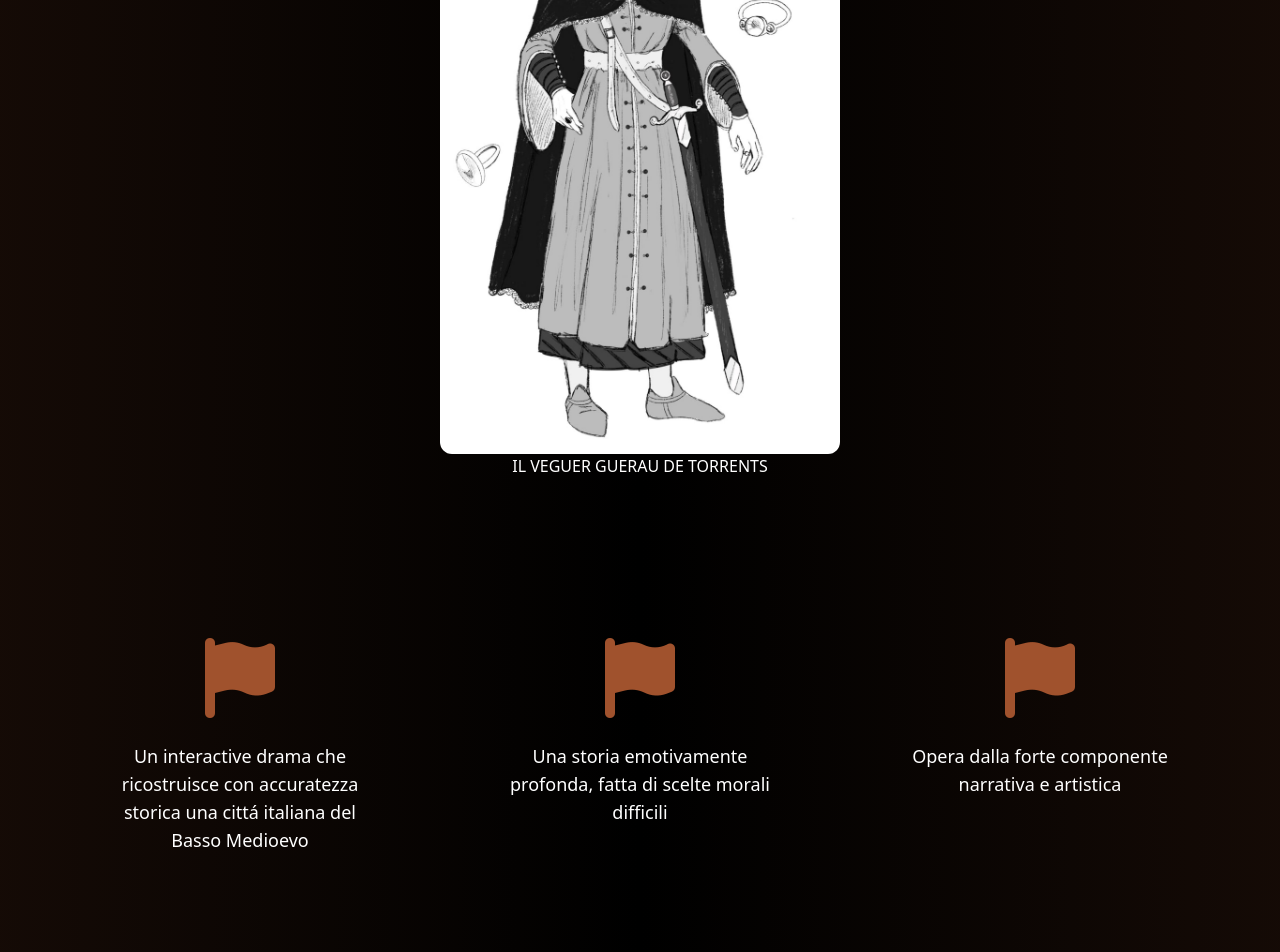
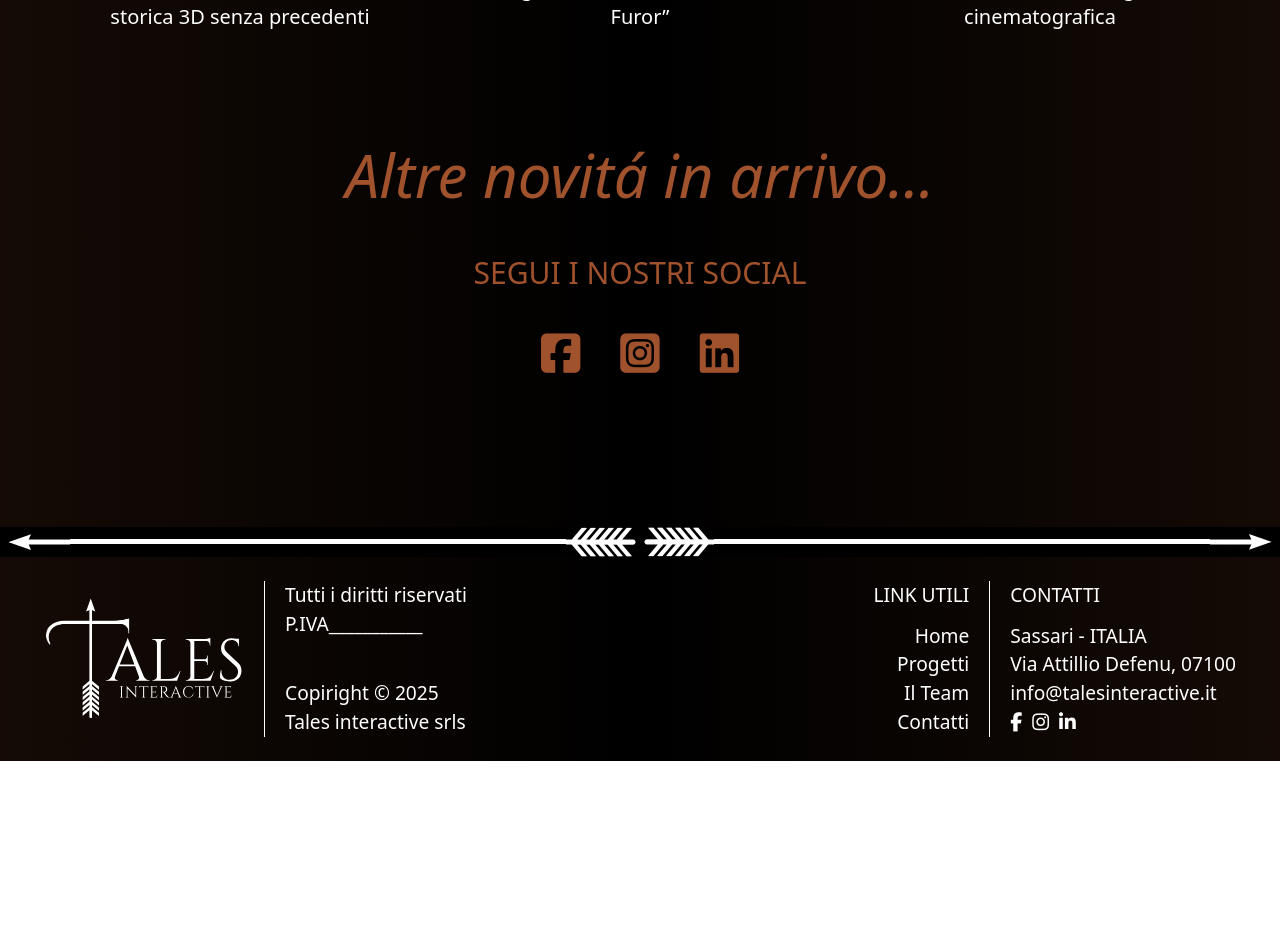
Before and after one commit to Lgarau/TalesInteractive, a React (Vite) app: page /TalesInteractive/progetti in a window 1280 px wide. Shown: the part 1800-2752 px from the top of the page. After the commit the page ends 2561 px from the top, so only its background shows below. Built offline with nearby package versions, Linux system fonts and the light colour scheme.

Commit message:
ritocchi estetici definitivi

```diff
--- a/src/components/common/HeroComponent.jsx
+++ b/src/components/common/HeroComponent.jsx
@@ -9,7 +9,7 @@ export default function HeroComponent({ place, scrollRef }) {
     link =
       <Link
         to="/TalesInteractive/progetti"
-        className="hero-button absolute mt-50 mr-0 w-40 px-6 py-3 bg-gradient-to-r from-black to-[#a0522d] text-[#f5f5dc] rounded-full shadow-lg hover:bg-opacity-80 z-1000">
+        className="hero-button absolute mt-80 mr-0 w-40 px-6 py-3 bg-gradient-to-r from-black to-[#a0522d] text-[#f5f5dc] rounded-full shadow-lg hover:bg-opacity-80 z-1000">
         Scopri di più
       </Link>
   } else if (place === "projects") {
@@ -28,8 +28,8 @@ export default function HeroComponent({ place, scrollRef }) {
     <div className=" bg-none relative flex items-center justify-center text-center text-white rounded-3xl z-[10]">
       <img src={imgPH} alt="Game-Frame" id="hero-img" className=" h-150 w-full mx-20 bg-none object-cover rounded-3xl" />
 
-      <h1 className="absolute mb-135 w-100 px-6 py-3 text-6xl text-black ">Agnesia</h1>
-      <p className="absolute text-lg mb-103 w-100 px-6 py-3 text-black">"Sassari, 1349. La paura separa i vivi,<br /> l’odio decide chi sopravvive."... </p>
+      <h1 id="game-title" className="absolute mb-130 px-6 py-3 text-4xl text-black "><strong>A G N E S I A</strong></h1>
+      <p id="game-description" className="absolute text-2xl mb-95  px-6 py-3 text-black">"Sassari, 1349. La paura separa i vivi,<br /> l’odio decide chi sopravvive."... </p>
 
       <Link
         to="/progetti"
--- a/src/components/common/MembersComponent.jsx
+++ b/src/components/common/MembersComponent.jsx
@@ -5,7 +5,7 @@ export default function MembersComponent({ }) {
 
         return (
             <div className="my-10 w-80  justify-center">
-                <img className="mx-auto max-w-70 oblect-contain p-5 octagon" src={image} alt="" />
+                <img className="mx-auto  oblect-contain p-5 octagon" src={image} alt="" />
 
                 <div className="flex flex-col p-5 justify-between">
                     <h3 className="block  text-3xl font-semibold text-[#a0522d] mb-2">{name} {surname}</h3>
--- a/src/components/layout/FooterComponent.jsx
+++ b/src/components/layout/FooterComponent.jsx
@@ -5,10 +5,7 @@ import ArrowTail from "../../assets/freccia-bianca-coda.png"
 
 export default function FooterComponent() {
     return (
-
-
-
-        <footer className="p-10 " >
+        <>
             <div id="arrows" className="flex content-center gap-2 justify-between ">
                 <div id="l-arrow" className=" flex w-full content-center">
                     <img id="l-arrow-tail" src={ArrowTail} alt="" />
@@ -21,7 +18,10 @@ export default function FooterComponent() {
                     <img id="r-arrow-tail" src={ArrowTail} alt="" />
                 </div>
             </div>
-            <div id="footer-content-wrapper" className="flex py-10 flex-wrap justify-between place item-center text-white text-start">
+
+            <footer className="p-6 " >
+
+                <div id="footer-content-wrapper" className="flex  flex-wrap justify-between place item-center text-white text-start">
 
                     <div id="footer-copyright-wrapper" className="footer-block flex place-content-center  text-white text-start">
 
@@ -43,12 +43,12 @@ export default function FooterComponent() {
                     <div id="footer-info-wrapper" className="flex place-content-center item-center  text-white text-start">
 
                         <div id="footer-block-3" className="footer-block flex flex-col justify-center mx-5">
-                        <h1 className="text-white pb-3">LINK UTILI</h1>
-                        <div className="flex flex-col items-start">
-                            <Link to="/">Home</Link>
-                            <Link to="/progetti">Progetti</Link>
-                            <Link to="/team">Il Team</Link>
-                            <Link to="/contatti">Contatti</Link>
+                            <h1 className="text-white text-center pb-3">LINK UTILI</h1>
+                            <div id="footer-pages-links" className="flex flex-col text-end">
+                                <Link to="/TalesInteractive/">Home</Link>
+                                <Link to="/TalesInteractive/progetti">Progetti</Link>
+                                <Link to="/TalesInteractive/team">Il Team</Link>
+                                <Link to="/TalesInteractive/contatti">Contatti</Link>
                             </div>
                         </div>
 
@@ -59,9 +59,9 @@ export default function FooterComponent() {
                                 <p>Via Attillio Defenu, 07100</p>
                                 <p>info@talesinteractive.it</p>
                                 <div>
-                                <a href=""><i className="member-social-footer fa-brands fa-facebook-f"></i></a>
-                                <a href=""><i className="member-social-footer fa-brands fa-instagram"></i></a>
-                                <a href=""><i className="member-social-footer fa-brands fa-x-twitter"></i></a>
+                                    <a href="https://www.facebook.com/profile.php?id=61565965654373"><i className="member-social-footer fa-brands fa-facebook-f"></i></a>
+                                    <a href="https://www.instagram.com/tales.interactive/"><i className="member-social-footer fa-brands fa-instagram"></i></a>
+                                    <a href="https://www.linkedin.com/company/tales-interactive/"><i className="member-social-footer fa-brands fa-linkedin-in"></i></a>
                                 </div>
                             </div>
                         </div>
@@ -70,6 +70,6 @@ export default function FooterComponent() {
 
                 </div>
             </footer >
-
+        </>
     );
 }
--- a/src/components/layout/HeaderComponent.jsx
+++ b/src/components/layout/HeaderComponent.jsx
@@ -67,7 +67,7 @@ export default function HeaderComponent() {
                 </button>
 
                 {/* Logo sopra il menu */}
-                <img src={Logo} alt="TalesInteractiveLogo" className="w-40 mt-2" />
+                <img id="hamburger-logo" src={Logo} alt="TalesInteractiveLogo" className="w-40 mt-2" />
 
                 {/* Link del menu */}
                 <div className="flex flex-col items-center gap-10">
--- a/src/components/pages/ProjectsPage.jsx
+++ b/src/components/pages/ProjectsPage.jsx
@@ -13,7 +13,7 @@ export default function ProjectsPage() {
       <div className="w-80 text-center" >
         <i className={icon}></i>
         <div className="flex-1 p-6 rounded-lg max-w-150 ">
-          <p className="text-lg text-white-700">
+          <p className="text-xl text-white-700">
             {content}
           </p>
         </div>
@@ -29,7 +29,7 @@ export default function ProjectsPage() {
       <HeroComponent place="projects" scrollRef={scrollRef} />
       <section>
 
-        <div id="agnesia-info-wrapper" className=" flex flex-wrap justify-center gap-20 text-center my-20 column-3">
+        <div id="agnesia-info-wrapper" className=" flex items justify-center gap-10 text-center my-20 column-3">
           <div>
             <img className="project-concept-art rounded-xl" src={agnese} alt="agnesia-concept-art" />
             <h3>
@@ -37,8 +37,8 @@ export default function ProjectsPage() {
             </h3>
           </div>
           <div id="agnesia-description">
-
-            <p ref={scrollRef} className="text-xl text-left">
+            <div id="scroll-trigger" ref={scrollRef}><br /></div>
+            <p className="text-md text-left">
               Sassari, 1349. Il flagello piú terribile della storia continua a imperversare, alimentando diffidenza e paura fra la popolazione sassarese.
               <br /><br /><br />
               Mentre la Corona d’Aragona stringe la sua presa sulla città, i sostenitori dei Doria e gli indipendentisti complottano per riappropriarsi del potere perduto.
@@ -56,7 +56,7 @@ export default function ProjectsPage() {
           </div>
 
         </div>
-        <div className=" flex flex-wrap justify-center rounded-md gap-20 text-center my-20 column-3 pt-20">
+        <div className=" flex flex-wrap justify-center rounded-md gap-20 text-center mt-20 column-3 pt-20">
           {
             agnesiaInfo.map((info) => {
               return <ProjectInfoComponent key={info.id} icon={info.icon} content={info.content} />
@@ -64,14 +64,14 @@ export default function ProjectsPage() {
           }
         </div>
 
-        <div className="flex color-#daa520 flex-col gap-10 text-center text-[#a0522d] text-5xl pt-20">
-          <h1>Altre novitá in arrivo...</h1>
-          <h1>SEGUI I NOSTRI SOCIAL PER RIMANE AGGIORNATO</h1>
+        <div className="flex color-#daa520 flex-col mt-20 gap-10 text-center text-[#a0522d] text-3xl">
+          <h1 className="text-xs"><i>Altre novitá in arrivo...</i></h1>
+          <h1>SEGUI I NOSTRI SOCIAL</h1>
 
           <div className="flex mx-auto gap-10" >
-            <a href=""><i className="project-social fa-brands fa-square-facebook"></i></a>
-            <a href=""><i className="project-social fa-brands fa-square-instagram"></i></a>
-            <a href=""><i className="project-social fa-brands fa-linkedin"></i></a>
+            <a href="https://www.facebook.com/profile.php?id=61565965654373"><i className="project-social fa-brands fa-square-facebook"></i></a>
+            <a href="https://www.instagram.com/tales.interactive/"><i className="project-social fa-brands fa-square-instagram"></i></a>
+            <a href="https://www.linkedin.com/company/tales-interactive/"><i className="project-social fa-brands fa-linkedin"></i></a>
           </div>
         </div>
 
--- a/src/components/pages/TeamPage.jsx
+++ b/src/components/pages/TeamPage.jsx
@@ -9,7 +9,7 @@ export default function TeamPage() {
       <div className="max-w-270 mx-auto text-center py-20">
         <div className=" flex flex-wrap gap-20 justify-center">
           <div className="w-100  justify-center">
-            <img className="mx-auto max-w-100 p-5 octagon" src={daniele} alt="" />
+            <img id="danimg" className="mx-auto p-5 octagon" src={daniele} alt="" />
 
             <div className="justify-center">
               <h3 className="block my-4 text-5xl font-semibold text-[#a0522d] mb-2">Daniele Scano</h3>
--- a/src/data/agnesia-info.jsx
+++ b/src/data/agnesia-info.jsx
@@ -1,18 +1,18 @@
 const agnesiaInfo = [
     {
         id: 1,
-        icon: 'fa-solid fa-flag',
-        content: "Un interactive drama che ricostruisce con accuratezza storica una cittá italiana del Basso Medioevo"
+        icon: 'fa-solid fa-chess-rook',
+        content: "La Sassari del 1349 prende vita, con le sue mura imponenti e il minaccioso castello; una ricostruzione storica 3D senza precedenti"
     },
     {
         id: 2,
-        icon: 'fa-solid fa-flag',
-        content: "Una storia emotivamente profonda, fatta di scelte morali difficili"
+        icon: 'fa-solid fa-gamepad',
+        content: "Un gameplay con meccaniche uniche, come il diario personalizzato di Agnese e il sistema “Ratio et Furor”"
     },
     {
         id: 3,
-        icon: 'fa-solid fa-flag',
-        content: "Opera dalla forte componente narrativa e artistica"
+        icon: 'fa-solid fa-film',
+        content: "Un interactive drama con una storia profonda, matura e con  scelte morali difficili. Il tutto unito da una regia cinematografica "
     },
 ];
 
--- a/src/data/home-info.jsx
+++ b/src/data/home-info.jsx
@@ -13,7 +13,7 @@ const homeinfo = [
     },
     {
         id: 3,
-        icon: 'fa-solid fa-flag',
+        icon: 'fa-solid fa-exclamation',
         title: "Missione",
         content: "Scrivere opere dalla forte componente  narrativa e artistica"
     },
--- a/src/index.css
+++ b/src/index.css
@@ -11,7 +11,8 @@ terracotta chiara #cd7f32 */
 
 main,
 header,
-footer {
+footer,
+arrows {
     background-image: linear-gradient(to left, #a0512d21, black, #a0512d21);
 }
 
@@ -82,19 +83,15 @@ i {
     color: white;
 }
 
-#agnesia-info-wrapper>div {
-    max-width: 400px;
-    min-width: 300px
-}
+
+
 
 .project-concept-art {
-    width: 400px;
-    height: 600px;
     object-fit: cover;
 }
 
 .octagon {
-    clip-path: polygon(30% 0%, 70% 0%, 100% 30%, 100% 70%, 70% 100%, 30% 100%, 0% 70%, 0% 30%);
+    border-radius: 100%;
 }
 
 .project-social {
@@ -136,26 +133,55 @@ footer {
         justify-content: center;
     }
 
+    #footer-copyright-wrapper {
+        padding-right: 26px
+    }
+
+    #footer-info-wrapper {
+        padding-left: 132px
+    }
+
     #footer-copyright-wrapper,
     #footer-info-wrapper {
         margin: 30px 0;
     }
 
-    #agnesia-description {
-        width: 500px !important;
+    #agnesia-info-wrapper {
+        flex-wrap: wrap;
+
     }
+
+    #agnesia-info-wrapper {
+        margin: 30px
+    }
+
 }
 
 
-@media (max-width: 527px) {
-
-    #footer-copyright-wrapper,
-    #footer-info-wrapper {
-        flex-direction: column;
-        gap: 50px
+@media (max-width: 580px) {
+    section {
+        max-width: 1800px;
+        margin: 0 auto;
     }
 
-    .footer-block {
+    #agnesia-info-wrapper {
+        margin: 30px 0
+    }
+
+    #form {
+        padding: 0 0
+    }
+
+    #footer-pages-links {
+        text-align: left;
+    }
+
+
+    #contact-icons-wrapper>a {
+        margin: 0 5px
+    }
+
+    form .footer-block {
         margin: 0;
         padding: 0;
         width: 216px;
@@ -164,9 +190,56 @@ footer {
     }
 
     #footer-block-2,
+    #footer-block-4 {
+
+        border-left: none;
+    }
+
+    #footer-block-2,
     #footer-block-3,
     #footer-block-4 {
+        padding-top: 40px;
         text-align: center;
         border-top: 3px solid white;
+
+    }
+
+    .octagon {
+        padding: 0
+    }
+
+
+    #footer-block-3 {
+        text-align: left;
+        margin: 0;
+        padding-left: 20px;
+    }
+
+    #footer-copyright-wrapper,
+    #footer-info-wrapper {
+        flex-direction: column;
+        gap: 50px
+    }
+
+    #footer-copyright-wrapper {
+        padding: 0
+    }
+
+    #footer-info-wrapper {
+        padding: 0
+    }
+
+    #game-description {
+        display: none;
+    }
+
+    #game-title {
+        margin-bottom: 400px;
     }
 }
+
+@media (max-width: 350px) {
+    #hamburger-logo {
+        display: none;
+    }
+}
```
Also changed, not shown: src/components/pages/ContactPage.jsx (+21 -24 lines), src/assets/member-img/daniele.jpg. Lines whose indentation alone changed are shown as unchanged.
